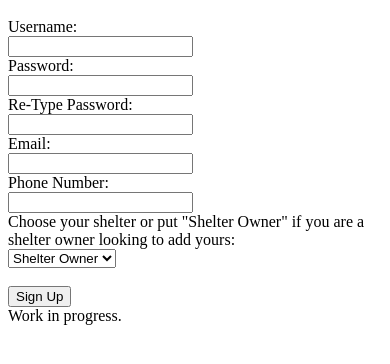
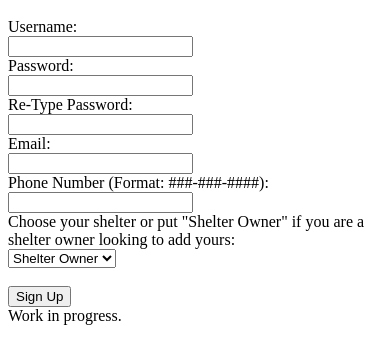
Before and after one commit to APBosma/dog-homing-dogs, a Flask app: page /signup in a window 390 px wide. Shown: the part 68-432 px from the top of the page. Run offline with Flask 3, Linux system fonts and the light colour scheme.

Commit message:
Put example phone format

```diff
--- a/Website/app/templates/signup.html
+++ b/Website/app/templates/signup.html
@@ -24,7 +24,7 @@
                     <input type = "password" id = "repassword" name = "repassword" maxlength="50"><br>
                 <label for="email">Email:</label><br>
                     <input type="email" id="email" name="email"><br>
-                <label for="phone">Phone Number:</label><br>
+                <label for="phone">Phone Number (Format: ###-###-####):</label><br>
                     <input type="tel" id="phone" name="phone" pattern="[0-9]{3}-[0-9]{3}-[0-9]{4}"><br>
                 <label for = "shelterChoice">Choose your shelter or put "Shelter Owner" if you are a shelter owner looking to add yours:</label><br>
                     <select id = "shelterChoice" name = "shelterChoice">
```
